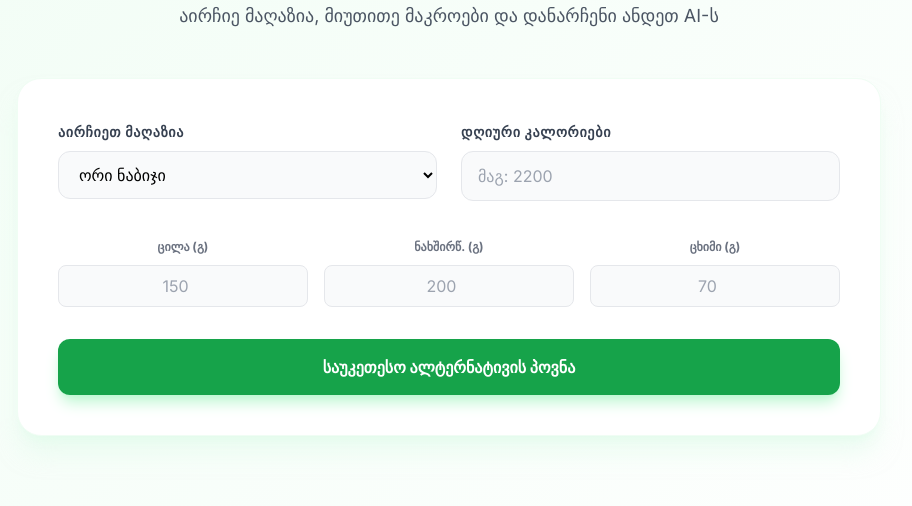
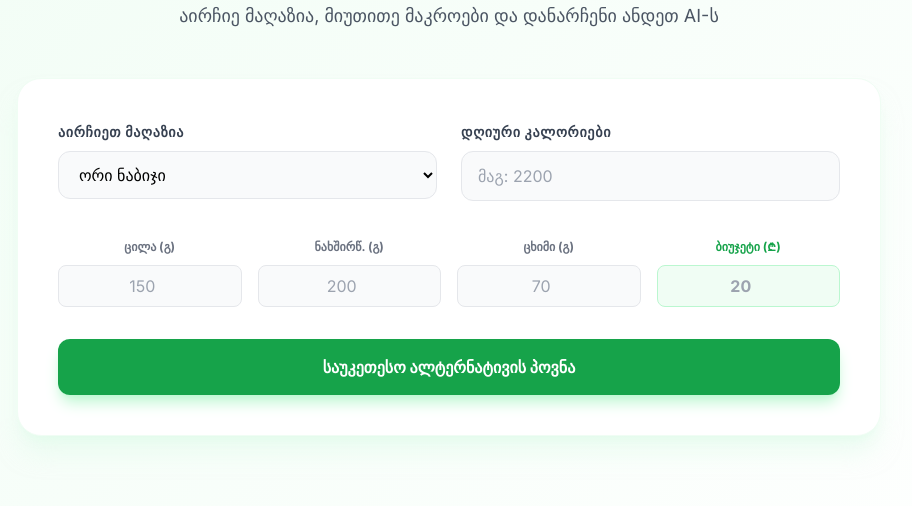
Before and after one commit to ghvaladzegaga6-spec/fitprice, a Flask app: page / in a window 1280 px wide. Shown: the part 239-745 px from the top of the page, without its empty margins (191-1103 px from the left). Run offline with Flask 3, Linux system fonts and the light colour scheme; some libraries are stand-ins or nearby versions.

Commit message:
Update index.html

```diff
--- a/templates/index.html
+++ b/templates/index.html
@@ -52,15 +52,15 @@
 
                     <div class="space-y-2">
                         <label class="text-sm font-bold text-gray-700 uppercase tracking-wider">დღიური კალორიები</label>
-                        <input type="number" name="calories" placeholder="მაგ: 2200"
+                        <input type="number" name="calories" placeholder="მაგ: 2200" required
                                class="w-full bg-gray-50 border border-gray-200 rounded-xl px-4 py-3 focus:ring-2 focus:ring-green-500 outline-none transition">
                     </div>
                 </div>
 
-                <div class="grid grid-cols-3 gap-4">
+                <div class="grid grid-cols-2 md:grid-cols-4 gap-4">
                     <div class="space-y-2 text-center">
                         <label class="text-xs font-bold text-gray-500 uppercase">ცილა (გ)</label>
-                        <input type="number" name="protein" placeholder="150" class="w-full bg-gray-50 border border-gray-200 rounded-lg px-3 py-2 text-center outline-none focus:border-green-500">
+                        <input type="number" name="protein" placeholder="150" required class="w-full bg-gray-50 border border-gray-200 rounded-lg px-3 py-2 text-center outline-none focus:border-green-500">
                     </div>
                     <div class="space-y-2 text-center">
                         <label class="text-xs font-bold text-gray-500 uppercase">ნახშირწ. (გ)</label>
@@ -69,6 +69,10 @@
                     <div class="space-y-2 text-center">
                         <label class="text-xs font-bold text-gray-500 uppercase">ცხიმი (გ)</label>
                         <input type="number" name="fat" placeholder="70" class="w-full bg-gray-50 border border-gray-200 rounded-lg px-3 py-2 text-center outline-none focus:border-green-500">
+                    </div>
+                    <div class="space-y-2 text-center">
+                        <label class="text-xs font-bold text-green-600 uppercase">ბიუჯეტი (₾)</label>
+                        <input type="number" name="budget" placeholder="20" step="0.1" required class="w-full bg-green-50 border border-green-200 rounded-lg px-3 py-2 text-center outline-none focus:border-green-500 font-bold text-green-700">
                     </div>
                 </div>
 
@@ -89,7 +93,7 @@
                 შენი ბიუჯეტური კალათა
             </h2>
 
-            <div class="prose max-w-none text-gray-700 space-y-4">
+            <div class="prose max-w-none text-gray-700 space-y-4 whitespace-pre-wrap">
                 {{ recommendation | safe }}
             </div>
         </div>
```
